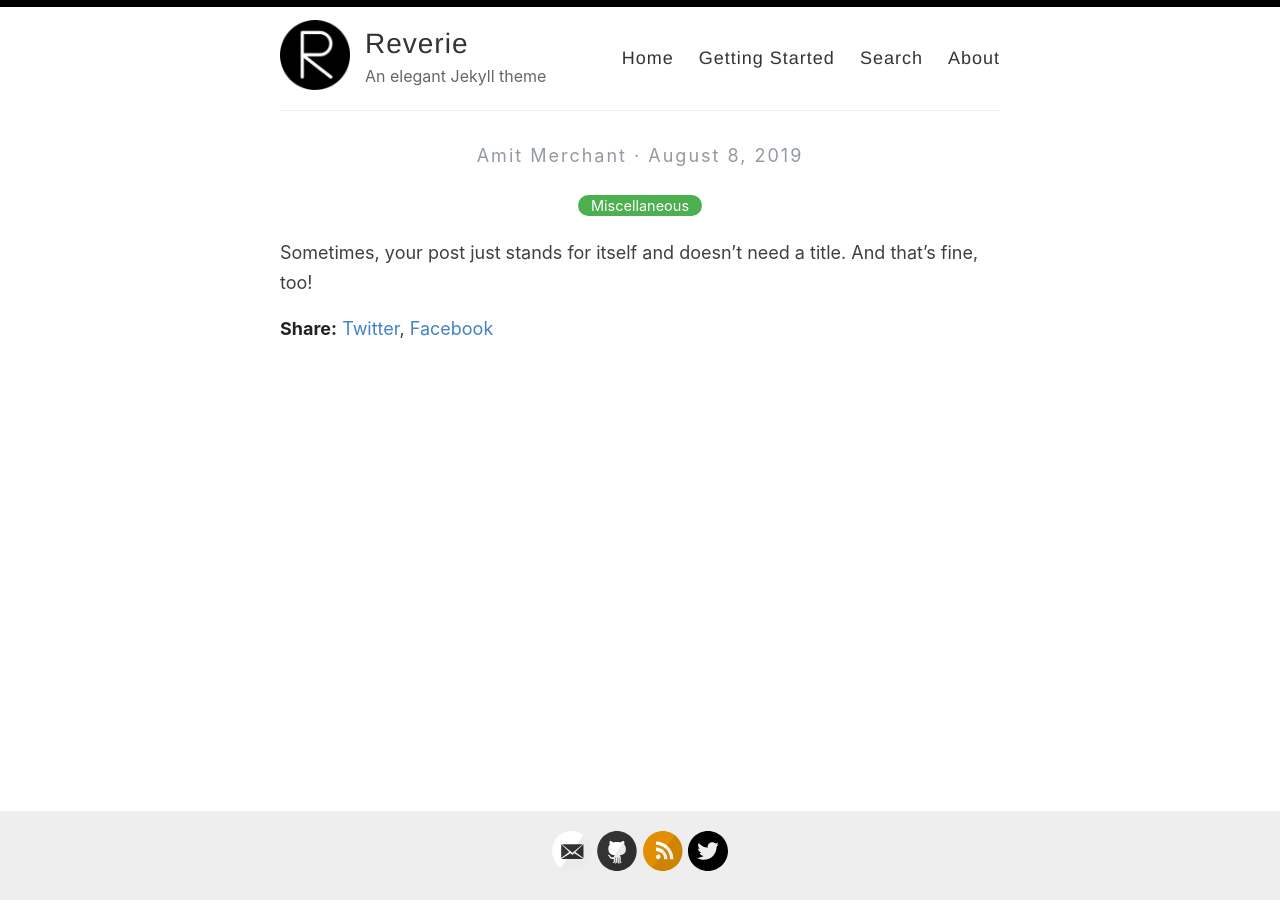
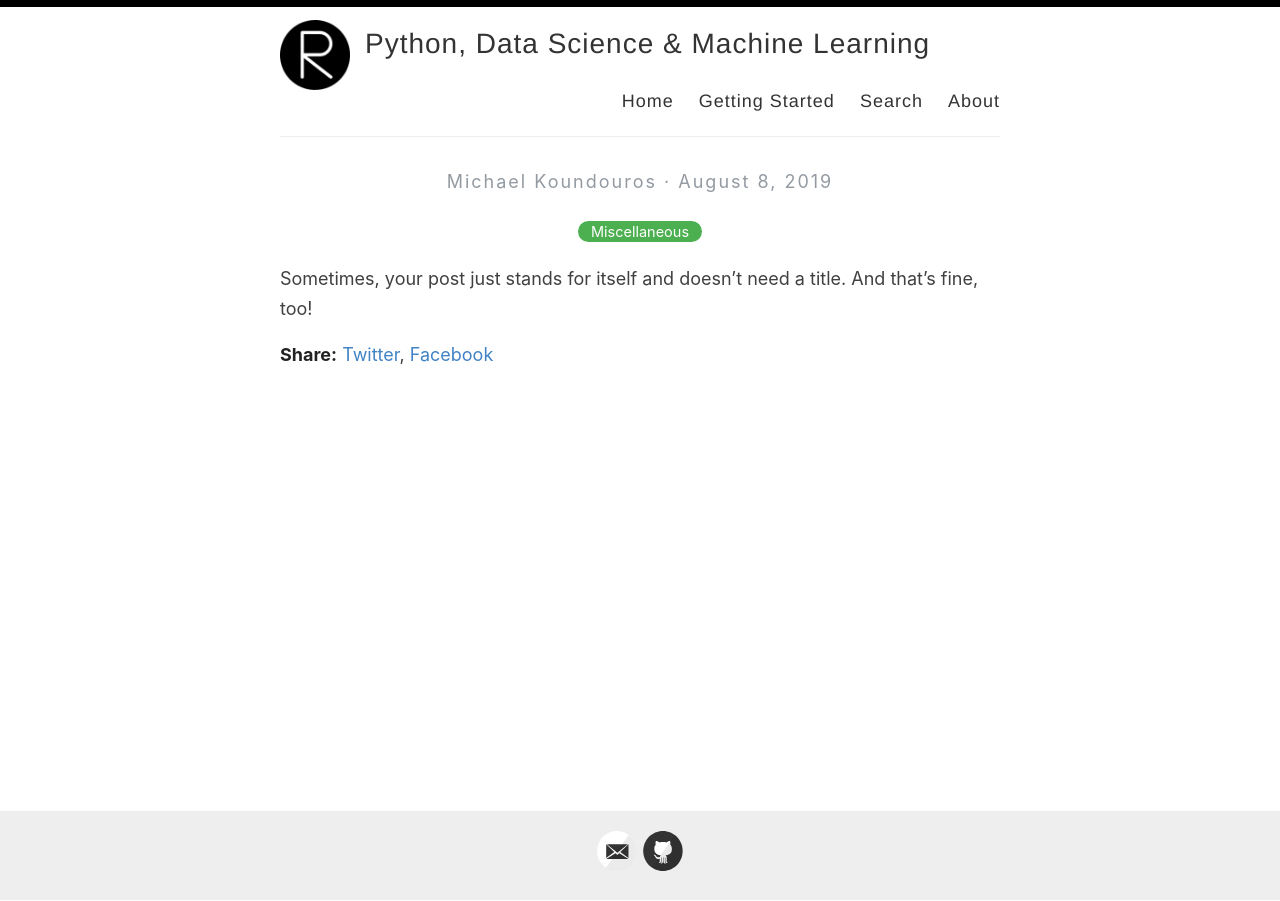
Before and after one commit to mkoundo/mkoundo.github.io, a Jekyll site: the page built from _posts/2019-08-08-no-title-posts.md, in a window 1280 px wide. Built offline with Jekyll 4.4.1, drawn with Linux system fonts in a browser that asks for light colours.

Commit message:
first commit

```diff
--- a/_config.yml
+++ b/_config.yml
@@ -3,13 +3,13 @@
 #
 
 # Name of your site (displayed in the header)
-name: Reverie
+name: Python, Data Science & Machine Learning
 
 # Name of the author
-author: Amit Merchant
+author: Michael Koundouros
 
 # Short bio or description (displayed in the header)
-description: An elegant Jekyll theme
+description:
 
 # URL of your avatar or profile pic (you could use your GitHub profile pic)
 avatar: /images/reverie.png
@@ -21,15 +21,15 @@ avatar: /images/reverie.png
 # Includes an icon in the footer for each username you enter
 footer-links:
   dribbble:
-  email: amit.d.merchant@gmail.com
+  email: mkoundouros@outlook.com
   facebook:
   flickr:
-  github: amitmerchant1990/reverie
+  github: mkoundo
   instagram:
   linkedin:
   pinterest:
-  rss: rss
-  twitter: amit_merchant
+  rss:
+  twitter:
   stackoverflow:
   youtube: # channel/<your_long_string> or user/<user-name>
   googleplus: # anything in your profile username that comes after plus.google.com/
@@ -41,18 +41,18 @@ footer-links:
 disqus:
 
 # Enter your Google Analytics web tracking code (e.g. UA-2110908-2) to activate tracking
-google_analytics: UA-43339302-11
+google_analytics:
 
 # Your website URL (e.g. http://amitmerchant1990.github.io or http://www.amitmerchant.com)
 # Used for Sitemap.xml and your RSS feed
-url: http://www.amitmerchant.com/reverie
-enforce_ssl: https://www.amitmerchant.com/reverie
+url: https://mkoundo.github.io/
+enforce_ssl: https://mkoundo.github.io/
 
 # If you're hosting your site at a Project repository on GitHub pages
 # (http://yourusername.github.io/repository-name)
 # and NOT your User repository (http://yourusername.github.io)
 # then add in the baseurl here, like this: "/repository-name"
-baseurl: "/reverie"
+baseurl: # "/reverie"
 
 #
 # !! You don't need to change any of the configuration flags below !!
```
